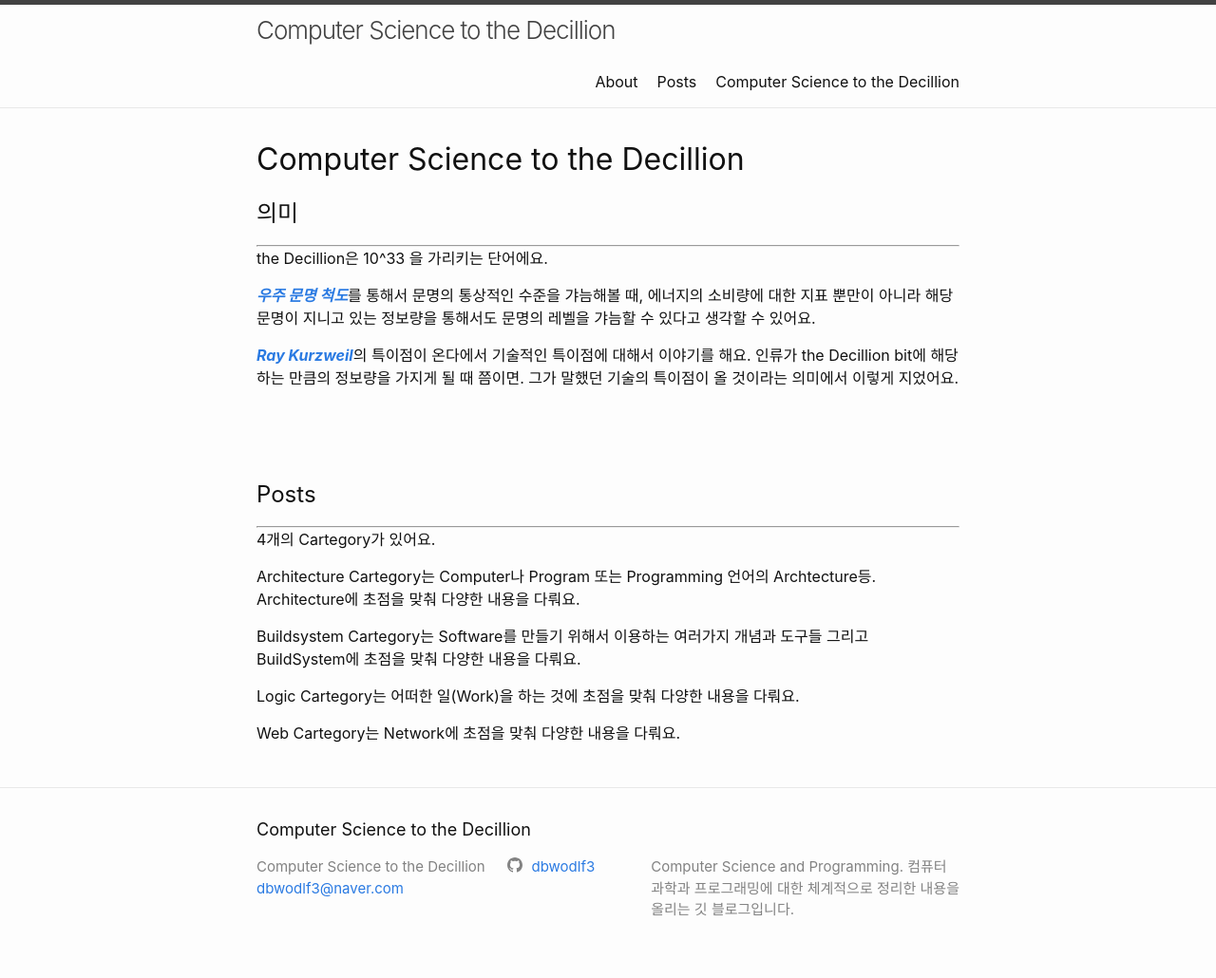
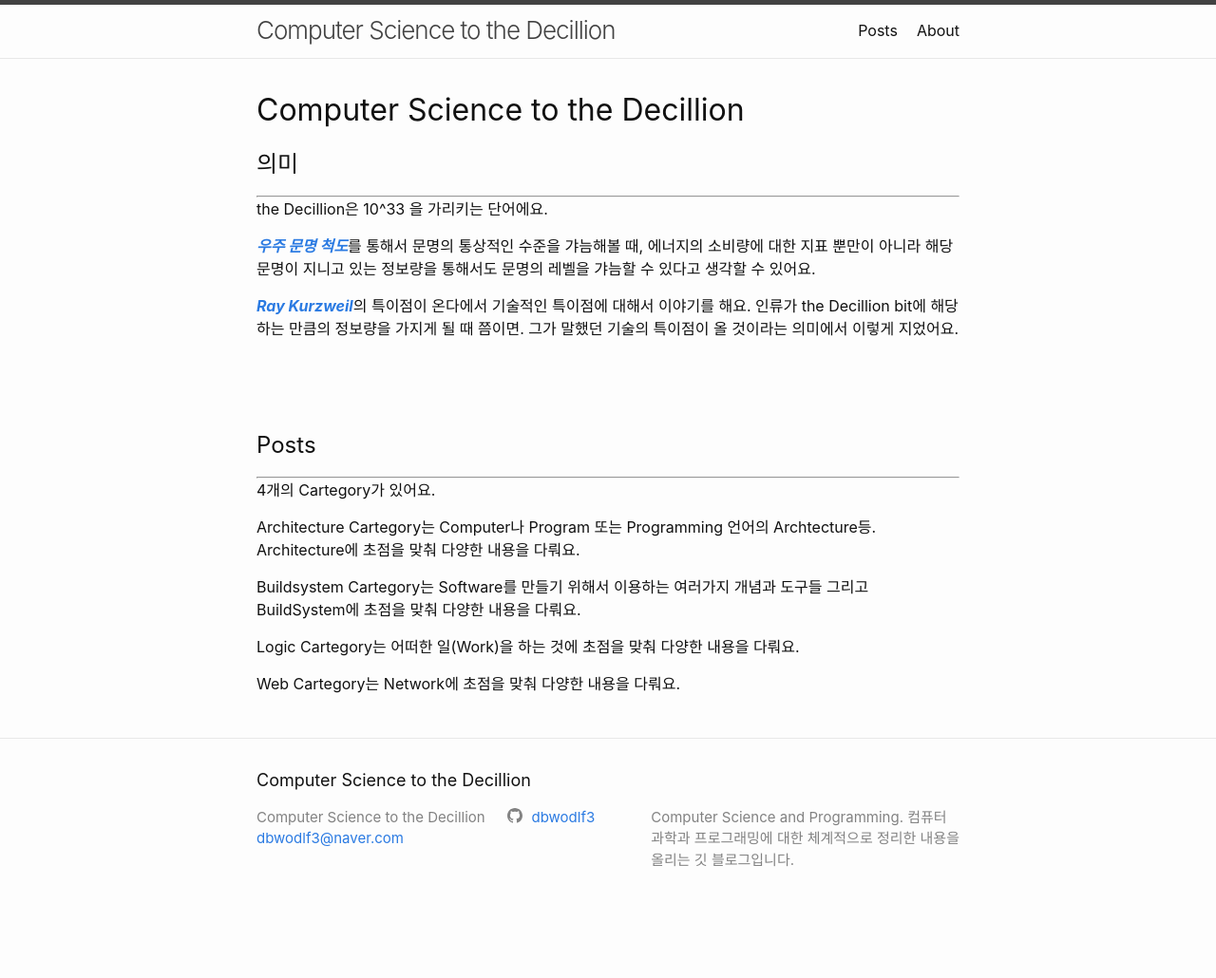
Before and after one commit to dbwodlf3/dbwodlf3.github.io, a Jekyll site: the page built from index.md, in a window 1280 px wide. Shown: the whole page at 95% size. Built offline with Jekyll 4.4.1, drawn with Linux system fonts in a browser that asks for light colours; our own code applies the rules of GitHub Pages for plain Markdown files; after the commit the page ends 977 px from its top, so only the background shows below that; part of the change alters nothing that is shown.

```diff
--- a/_config.yml
+++ b/_config.yml
@@ -25,6 +25,7 @@ github_username:  dbwodlf3
 # Build settings
 markdown: kramdown
 permalink: /:categories/:title:output_ext
+header_pages: [posts/index.md, about.md]
 
 plugins:
   - jekyll-feed
```
Also changed, not shown: _includes/header.html (line endings or trailing spaces).
